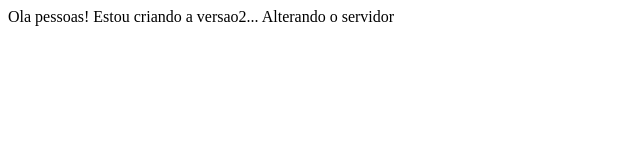
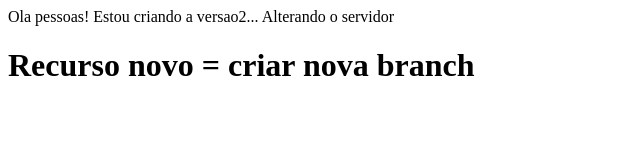
Before and after one commit to csantosjordan/jowimportss, a plain HTML site: page index.html in a window 1280 px wide. Shown: the whole page, without its empty margins (0-640 px from the left). Drawn offline with Linux system fonts and the light colour scheme.

Commit message:
alterando o servidor e criando nova branch
brach versao3

```diff
--- a/index.html
+++ b/index.html
@@ -8,5 +8,6 @@
 Ola pessoas!
 Estou criando a versao2...
 Alterando o servidor
+<h1>Recurso novo = criar nova branch</h1>
 </body>
 </html>
```
